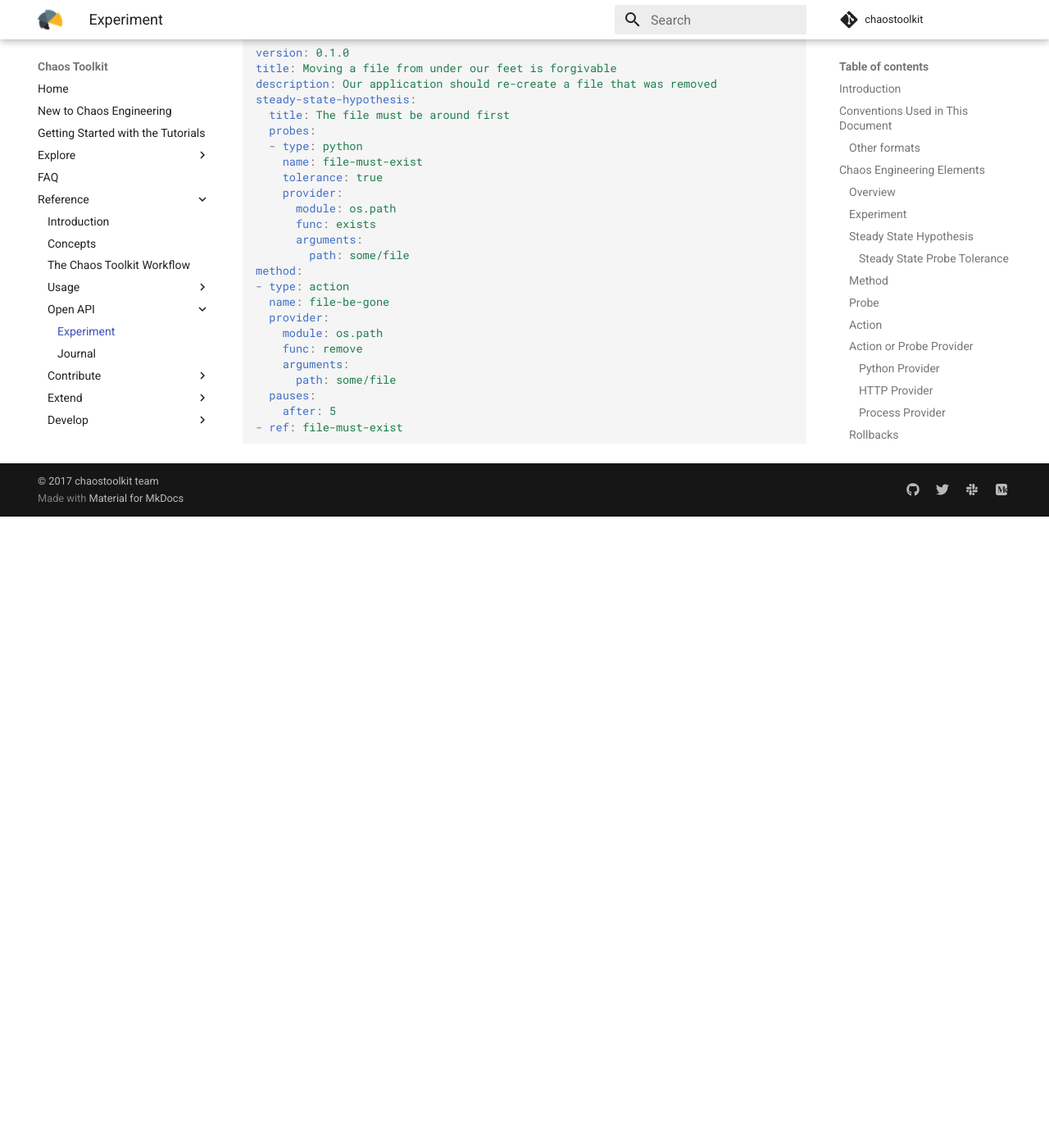
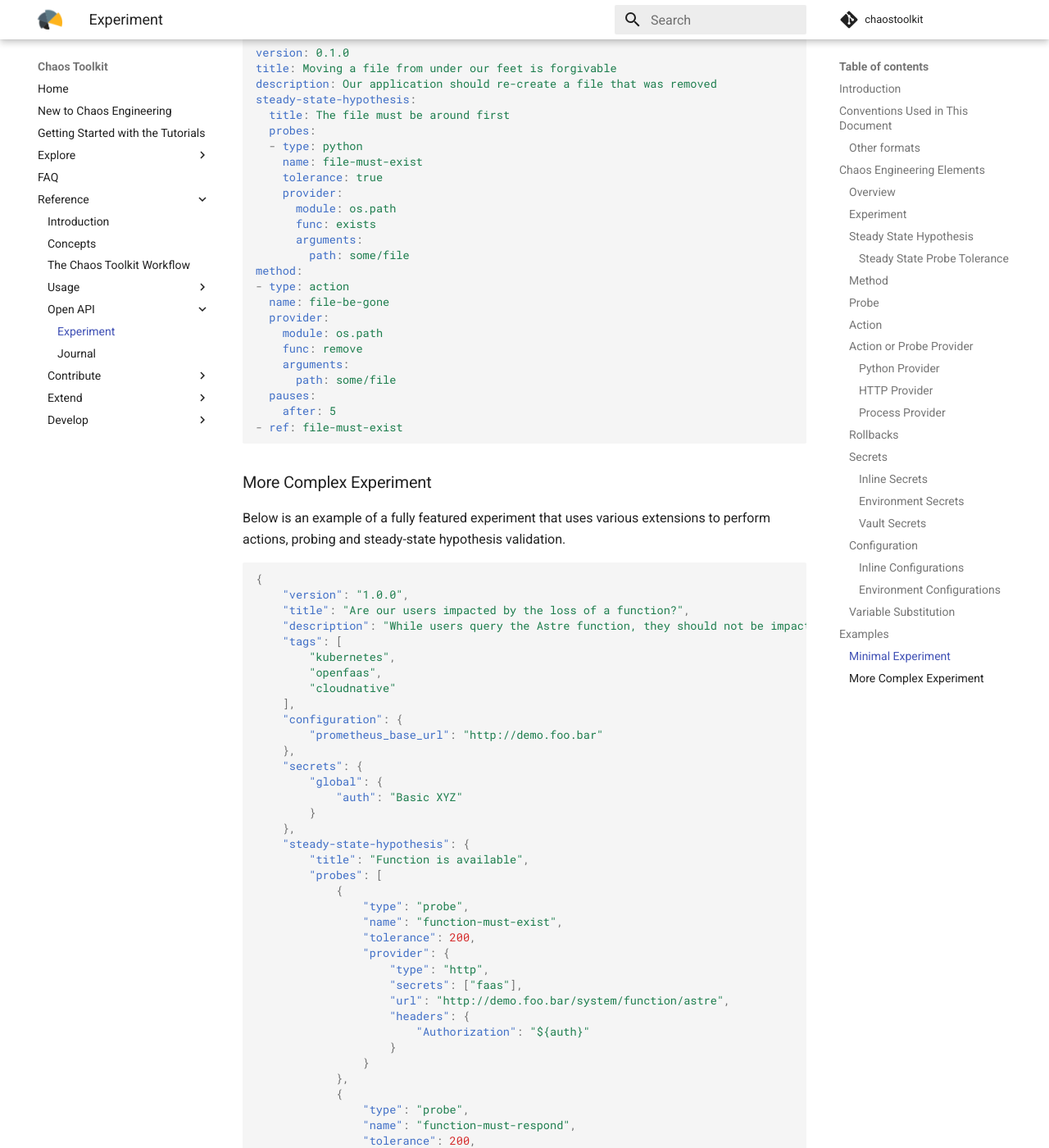
Before and after one commit to chaostoolkit/chaostoolkit-documentation, an MkDocs documentation site: the page built from sources/reference/api/experiment.md, in a window 1280 px wide and 1400 px high, scrolled down 13730 px. Shown: the whole window at 82% size. Built offline with MkDocs 1.6.1 and Material for MkDocs 9.7.7, drawn with Linux system fonts in a browser that asks for light colours; comment, search, counter and statistics services are not loaded; old or Windows-style settings are respelled for this version of MkDocs; before the commit the page ends 14360 px from its top, so only the background shows below that; some of the changed text lies outside the part shown.

Commit message:
More examples
Signed-off-by: Sylvain Hellegouarch <sh@defuze.org>

````diff
--- a/sources/reference/api/experiment.md
+++ b/sources/reference/api/experiment.md
@@ -708,3 +708,220 @@
     after: 5
 - ref: file-must-exist
 ```
+
+### More Complex Experiment
+
+Below is an example of a fully featured experiment that uses various extensions
+to perform actions, probing and steady-state hypothesis validation.
+
+```json
+{
+    "version": "1.0.0",
+    "title": "Are our users impacted by the loss of a function?",
+    "description": "While users query the Astre function, they should not be impacted if one instance goes down.",
+    "tags": [
+        "kubernetes",
+        "openfaas",
+        "cloudnative"
+    ],
+    "configuration": {
+        "prometheus_base_url": "http://demo.foo.bar"
+    },
+    "secrets": {
+        "global": {
+            "auth": "Basic XYZ"
+        }
+    },
+    "steady-state-hypothesis": {
+        "title": "Function is available",
+        "probes": [
+            {
+                "type": "probe",
+                "name": "function-must-exist",
+                "tolerance": 200,
+                "provider": {
+                    "type": "http",
+                    "secrets": ["faas"],
+                    "url": "http://demo.foo.bar/system/function/astre",
+                    "headers": {
+                        "Authorization": "${auth}"
+                    }
+                }
+            },
+            {
+                "type": "probe",
+                "name": "function-must-respond",
+                "tolerance": 200,
+                "provider": {
+                    "type": "http",
+                    "timeout": [3, 5],
+                    "secrets": ["global"],
+                    "url": "http://demo.foo.bar/function/astre",
+                    "method": "POST",
+                    "headers": {
+                        "Content-Type": "application/json",
+                        "Authorization": "${auth}"
+                    },
+                    "arguments": {
+                        "city": "Paris"
+                    }
+                }
+            }
+        ]
+    },
+    "method": [
+        {
+            "type": "action",
+            "name": "simulate-user-traffic",
+            "background": true,
+            "provider": {
+                "type": "process",
+                "path": "vegeta",
+                "arguments": "-cpus 2 attack -targets=data/scenario.txt -workers=2 -connections=1 -rate=3 -timeout=3s -duration=30s -output=result.bin"
+            }
+        },
+        {
+            "type": "action",
+            "name": "terminate-one-function",
+            "provider": {
+                "type": "python",
+                "module": "chaosk8s.pod.actions",
+                "func": "terminate_pods",
+                "arguments": {
+                    "ns": "openfaas-fn",
+                    "label_selector": "faas_function=astre",
+                    "rand": true
+                }
+            },
+            "pauses": {
+                "before": 5
+            }
+        },
+        {
+            "type": "probe",
+            "name": "fetch-openfaas-gateway-logs",
+            "provider": {
+                "type": "python",
+                "module": "chaosk8s.pod.probes",
+                "func": "read_pod_logs",
+                "arguments": {
+                    "label_selector": "app=gateway",
+                    "last": "35s",
+                    "ns": "openfaas"
+                }
+            }
+        },
+        {
+            "type": "probe",
+            "name": "query-total-function-invocation",
+            "provider": {
+                "type": "python",
+                "module": "chaosprometheus.probes",
+                "func": "query_interval",
+                "secrets": ["global"],
+                "arguments": {
+                    "query": "gateway_function_invocation_total{function_name='astre'}",
+                    "start": "1 minute ago",
+                    "end": "now",
+                    "step": 1
+                }
+            }
+        }
+    ],
+    "rollbacks": []
+}
+```
+
+The equivalent YAML serialization:
+
+```yaml
+---
+version: 1.0.0
+title: Are our users impacted by the loss of a function?
+description: While users query the Astre function, they should not be impacted if
+  one instance goes down.
+tags:
+- kubernetes
+- openfaas
+- cloudnative
+configuration:
+  prometheus_base_url: http://demo.foo.bar
+secrets:
+  global:
+    auth: Basic XYZ
+steady-state-hypothesis:
+  title: Function is available
+  probes:
+  - type: probe
+    name: function-must-exist
+    tolerance: 200
+    provider:
+      type: http
+      secrets:
+      - faas
+      url: http://demo.foo.bar/system/function/astre
+      headers:
+        Authorization: "${auth}"
+  - type: probe
+    name: function-must-respond
+    tolerance: 200
+    provider:
+      type: http
+      timeout:
+      - 3
+      - 5
+      secrets:
+      - global
+      url: http://demo.foo.bar/function/astre
+      method: POST
+      headers:
+        Content-Type: application/json
+        Authorization: "${auth}"
+      arguments:
+        city: Paris
+method:
+- type: action
+  name: simulate-user-traffic
+  background: true
+  provider:
+    type: process
+    path: vegeta
+    arguments: "-cpus 2 attack -targets=data/scenario.txt -workers=2 -connections=1
+      -rate=3 -timeout=3s -duration=30s -output=result.bin"
+- type: action
+  name: terminate-one-function
+  provider:
+    type: python
+    module: chaosk8s.pod.actions
+    func: terminate_pods
+    arguments:
+      ns: openfaas-fn
+      label_selector: faas_function=astre
+      rand: true
+  pauses:
+    before: 5
+- type: probe
+  name: fetch-openfaas-gateway-logs
+  provider:
+    type: python
+    module: chaosk8s.pod.probes
+    func: read_pod_logs
+    arguments:
+      label_selector: app=gateway
+      last: 35s
+      ns: openfaas
+- type: probe
+  name: query-total-function-invocation
+  provider:
+    type: python
+    module: chaosprometheus.probes
+    func: query_interval
+    secrets:
+    - global
+    arguments:
+      query: gateway_function_invocation_total{function_name='astre'}
+      start: 1 minute ago
+      end: now
+      step: 1
+rollbacks: []
+```
````
